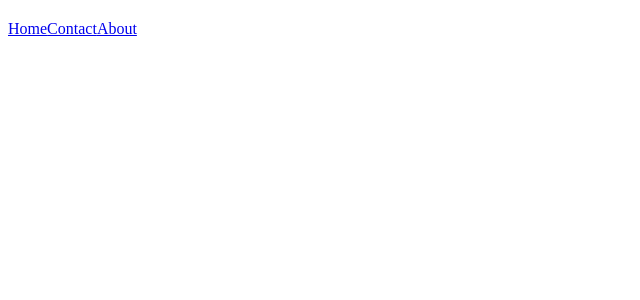
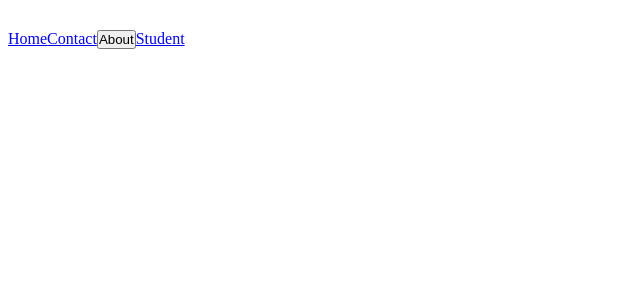
Before and after one commit to HarishBabu2005/React.abservetech, a React (Vite) app in the folder vite_project/: page / in a window 1280 px wide. Shown: the top 300 px of the page, without its empty margins (0-640 px from the left). Built offline with nearby package versions, Linux system fonts and the light colour scheme.

Commit message:
dynamic routing using params

```diff
--- a/vite_project/src/App.jsx
+++ b/vite_project/src/App.jsx
@@ -3,7 +3,7 @@ import reactLogo from "./assets/react.svg";
 
 import "./App.css";
 
-import Student from "./Components/Students/Student"
+import Student from "./Components/Students/Student";
 import Hero from "./Components/Hero/Hero";
 import Home from "./pages/Home";
 import Counter from "./Components/Counter/Counter";
@@ -11,7 +11,7 @@ import Parent from "./Components/Context-demo/Parent";
 import GrandChild from "./Components/Context-demo/grandChild";
 import Form from "./Components/Form-demo/FormDemo";
 import StudentForm from "./Components/Form-demo/StudentForm";
-import { Route, Routes } from "react-router-dom";
+import { BrowserRouter, Route, Routes } from "react-router-dom";
 import About from "./pages/About";
 import Contact from "./pages/Contact";
 
@@ -27,12 +27,13 @@ function App() {
       {/* <Parent name="Harish"/> */}
       {/* <Form/> */}
       {/* <StudentForm/> */}
-      <Routes>
-        <Route path="/" element={<Home/>}></Route>
-        <Route path="/about" element={<About/>}></Route>
-        <Route path="/contact" element={<Contact/>}></Route>
-      </Routes>
 
+        <Routes>
+          <Route path="/" element={<Home />}></Route>
+          <Route path="/about" element={<About />}></Route>
+          <Route path="/contact" element={<Contact />}></Route>
+          <Route path="/student/:id" element={<Student/>}></Route>
+        </Routes>
 
     </>
   );
--- a/vite_project/src/Components/Students/Student.jsx
+++ b/vite_project/src/Components/Students/Student.jsx
@@ -1,23 +1,27 @@
 import React from "react";
 import "./Student.css";
+import { useParams } from "react-router-dom";
 // import image from  "../assets/IMG20251109114747.jpg"
 const Student = ({data}) => {
+  const params=useParams();
+  console.log(params)
   return (
     <div className="class">
+      <h1>Student   {params.id}</h1>
       {/* array and map function */}
-      <ul>
+      {/* <ul>
           {data.map((dataa,index) =>{
 
             return <li key={index}>Details: {dataa}</li>
 
 })}
-      </ul>
+      </ul> */}
 
 
-
+{/*
     <h1>Student name: {data[0]}</h1>
     <h1>Department: {data[1]}</h1>
-    <h1>College: {data[2]}</h1>
+    <h1>College: {data[2]}</h1> */}
 
     </div>
   );
--- a/vite_project/src/pages/About.jsx
+++ b/vite_project/src/pages/About.jsx
@@ -1,14 +1,17 @@
 import React from "react";
-import { Link } from "react-router-dom";
+import { Link, useNavigate } from "react-router-dom";
 
 const About = ({ data, data2 }) => {
   const obj = data;
   const cars = ["Ford", "BMW", "Audi"];
+  const navigate = useNavigate();
   return (
     <div>
       <div>
         About
-        </div>
+        <button onClick={() => navigate(-1)}>back</button>
+        <Link to={"/"}>Home</Link>
+      </div>
       {/* {obj.course === "MERN" ? <h1>{obj.course}</h1> : <p>No course found</p>}
       {obj.course === "MERN" && obj.name === "Demo" && <h1>{obj.course}</h1>}
       <p>{data2}</p>
@@ -17,7 +20,6 @@ const About = ({ data, data2 }) => {
           <li key={index}>I am a {car}</li>
         ))}
       </ul> */}
-
     </div>
   );
 };
--- a/vite_project/src/pages/Home.jsx
+++ b/vite_project/src/pages/Home.jsx
@@ -1,17 +1,20 @@
 import React from "react";
 import About from "./About";
-import { Link } from "react-router-dom";
+import { Link, useNavigate } from "react-router-dom";
 const Home = () => {
   const obj = {
     name: "Demo",
     course: "MERN",
   };
   const str = "dfghjk";
+  const navigate = useNavigate();
   return (
     <div>
       <Link to="/">Home</Link>
       <Link to="/contact">Contact</Link>
-      <Link to="/about">About</Link>
+      {/* <Link to="/about">About</Link> */}
+      <button onClick={() => navigate("/about")}>About</button>
+      <Link to="/student/:id">Student</Link>
       {/* <h2>{obj.name}</h2> */}
       {/* <About data={obj} data2={str} /> */}
     </div>
```
